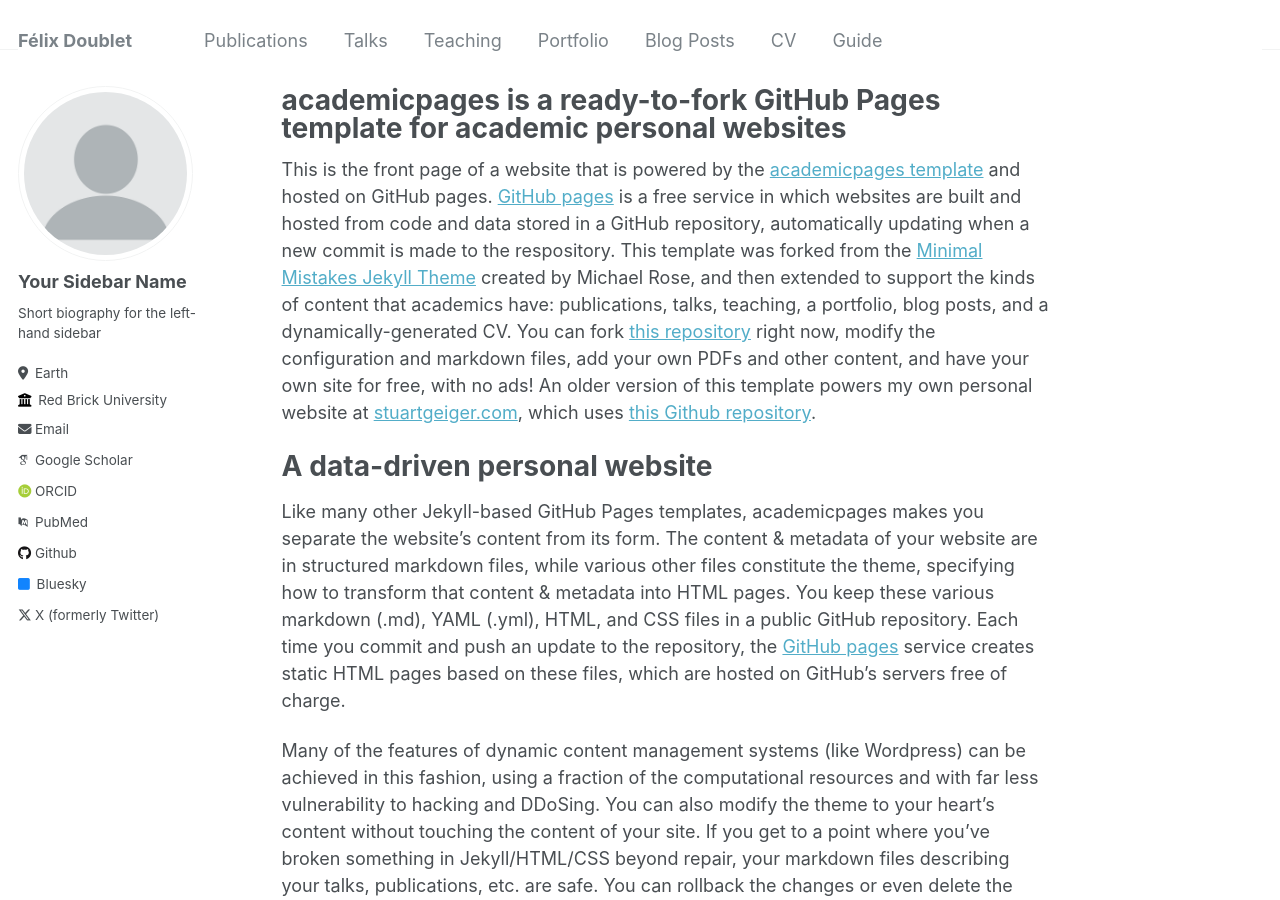
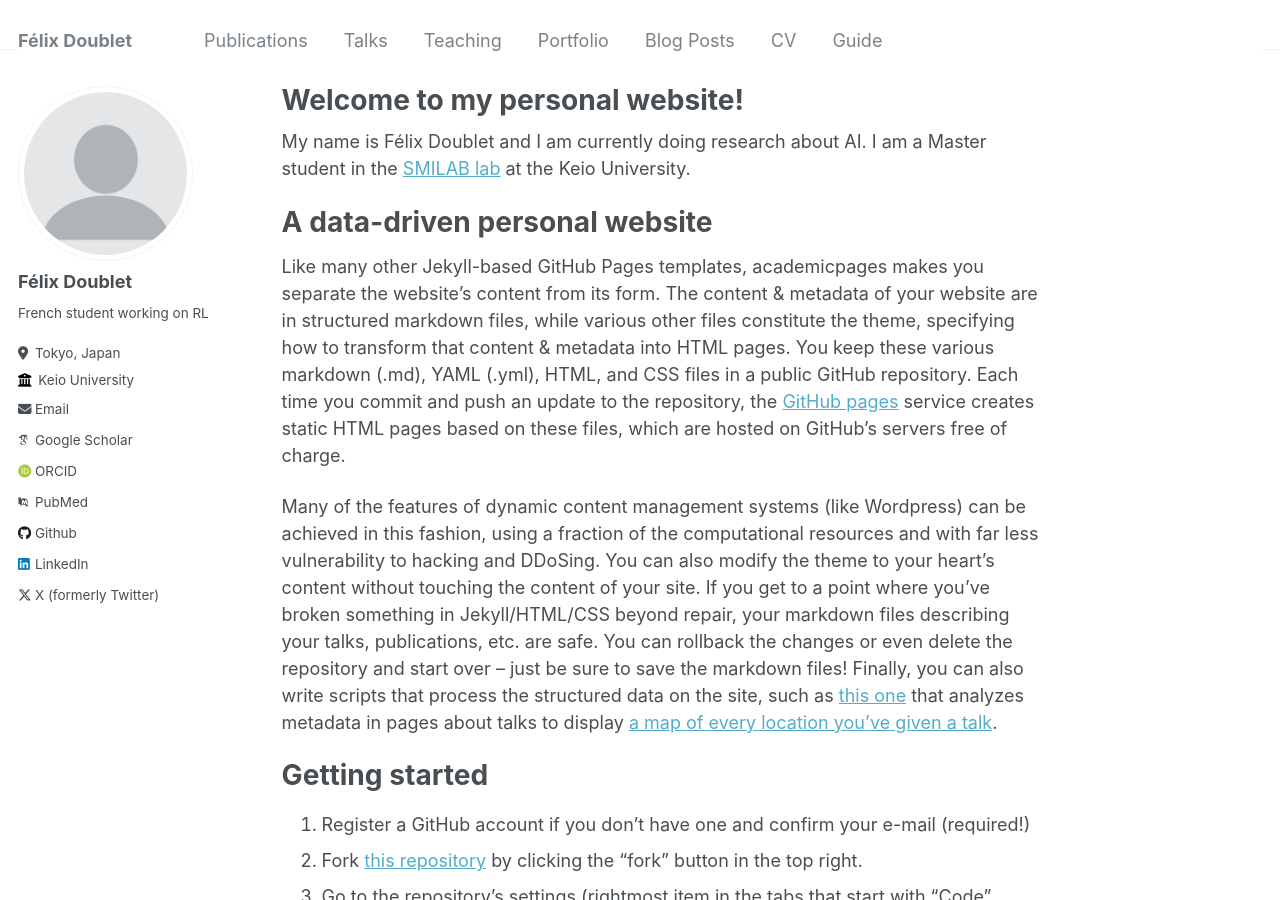
Before and after one commit to FelixDou/FelixDou.github.io, a Jekyll site: the page built from _pages/about.md, in a window 1280 px wide and 900 px high. Built offline with Jekyll 4.4.1, drawn with Linux system fonts in a browser that asks for light colours; some web fonts are replaced; some of the changed text lies outside the part shown.

Commit message:
First info

```diff
--- a/_config.yml
+++ b/_config.yml
@@ -22,13 +22,13 @@ repository: "FelixDou.github.io"
 author:
   # Biographic information
   avatar: "profile.png"
-  name: "Your Sidebar Name"
+  name: "Félix Doublet"
   pronouns: # example: "she/her"
-  bio: "Short biography for the left-hand sidebar"
-  location: "Earth"
-  employer: "Red Brick University"
+  bio: "French student working on RL"
+  location: "Tokyo, Japan"
+  employer: "Keio University"
   uri: # URL
-  email: "none@example.org"
+  email: "felixdoublet@keio.jp"
 
   # Academic websites
   arxiv: # URL - Update with the correct link to your profile
@@ -47,7 +47,7 @@ author:
   stackoverflow: # User number or user number and name (i.e., use "1" or "1/jeff-atwood")
 
   # Social media
-  bluesky: "bsky.app" # Replace this with you Bluesky username
+  bluesky: # Replace this with you Bluesky username
   facebook: # Username
   flickr: # Username
   foursquare: # Username
@@ -56,7 +56,7 @@ author:
   keybase: # Username
   instagram: # Username
   lastfm: # Username
-  linkedin: # Username
+  linkedin: "Félix Doublet" # Username
   mastodon: # URL
   medium: # URL
   pinterest: # Username
--- a/_pages/about.md
+++ b/_pages/about.md
@@ -1,22 +1,22 @@
 ---
 permalink: /
-title: "academicpages is a ready-to-fork GitHub Pages template for academic personal websites"
+title: "Welcome to my personal website!"
 author_profile: true
 redirect_from:
   - /about/
   - /about.html
 ---
 
-This is the front page of a website that is powered by the [academicpages template](https://github.com/academicpages/academicpages.github.io) and hosted on GitHub pages. [GitHub pages](https://pages.github.com) is a free service in which websites are built and hosted from code and data stored in a GitHub repository, automatically updating when a new commit is made to the respository. This template was forked from the [Minimal Mistakes Jekyll Theme](https://mmistakes.github.io/minimal-mistakes/) created by Michael Rose, and then extended to support the kinds of content that academics have: publications, talks, teaching, a portfolio, blog posts, and a dynamically-generated CV. You can fork [this repository](https://github.com/academicpages/academicpages.github.io) right now, modify the configuration and markdown files, add your own PDFs and other content, and have your own site for free, with no ads! An older version of this template powers my own personal website at [stuartgeiger.com](http://stuartgeiger.com), which uses [this Github repository](https://github.com/staeiou/staeiou.github.io).
+My name is Félix Doublet and I am currently doing research about AI. I am a Master student in the [SMILAB lab](https://smilab.org/en/) at the Keio University.
 
-A data-driven personal website
-======
+# A data-driven personal website
+
 Like many other Jekyll-based GitHub Pages templates, academicpages makes you separate the website's content from its form. The content & metadata of your website are in structured markdown files, while various other files constitute the theme, specifying how to transform that content & metadata into HTML pages. You keep these various markdown (.md), YAML (.yml), HTML, and CSS files in a public GitHub repository. Each time you commit and push an update to the repository, the [GitHub pages](https://pages.github.com/) service creates static HTML pages based on these files, which are hosted on GitHub's servers free of charge.
 
 Many of the features of dynamic content management systems (like Wordpress) can be achieved in this fashion, using a fraction of the computational resources and with far less vulnerability to hacking and DDoSing. You can also modify the theme to your heart's content without touching the content of your site. If you get to a point where you've broken something in Jekyll/HTML/CSS beyond repair, your markdown files describing your talks, publications, etc. are safe. You can rollback the changes or even delete the repository and start over -- just be sure to save the markdown files! Finally, you can also write scripts that process the structured data on the site, such as [this one](https://github.com/academicpages/academicpages.github.io/blob/master/talkmap.ipynb) that analyzes metadata in pages about talks to display [a map of every location you've given a talk](https://academicpages.github.io/talkmap.html).
 
-Getting started
-======
+# Getting started
+
 1. Register a GitHub account if you don't have one and confirm your e-mail (required!)
 1. Fork [this repository](https://github.com/academicpages/academicpages.github.io) by clicking the "fork" button in the top right.
 1. Go to the repository's settings (rightmost item in the tabs that start with "Code", should be below "Unwatch"). Rename the repository "[your GitHub username].github.io", which will also be your website's URL.
@@ -24,26 +24,25 @@ Getting started
 1. Upload any files (like PDFs, .zip files, etc.) to the files/ directory. They will appear at https://[your GitHub username].github.io/files/example.pdf.
 1. Check status by going to the repository settings, in the "GitHub pages" section
 
-Site-wide configuration
-------
-The main configuration file for the site is in the base directory in [_config.yml](https://github.com/academicpages/academicpages.github.io/blob/master/_config.yml), which defines the content in the sidebars and other site-wide features. You will need to replace the default variables with ones about yourself and your site's github repository. The configuration file for the top menu is in [_data/navigation.yml](https://github.com/academicpages/academicpages.github.io/blob/master/_data/navigation.yml). For example, if you don't have a portfolio or blog posts, you can remove those items from that navigation.yml file to remove them from the header.
+## Site-wide configuration
 
-Create content & metadata
-------
-For site content, there is one markdown file for each type of content, which are stored in directories like _publications, _talks, _posts, _teaching, or _pages. For example, each talk is a markdown file in the [_talks directory](https://github.com/academicpages/academicpages.github.io/tree/master/_talks). At the top of each markdown file is structured data in YAML about the talk, which the theme will parse to do lots of cool stuff. The same structured data about a talk is used to generate the list of talks on the [Talks page](https://academicpages.github.io/talks), each [individual page](https://academicpages.github.io/talks/2012-03-01-talk-1) for specific talks, the talks section for the [CV page](https://academicpages.github.io/cv), and the [map of places you've given a talk](https://academicpages.github.io/talkmap.html) (if you run this [python file](https://github.com/academicpages/academicpages.github.io/blob/master/talkmap.py) or [Jupyter notebook](https://github.com/academicpages/academicpages.github.io/blob/master/talkmap.ipynb), which creates the HTML for the map based on the contents of the _talks directory).
+The main configuration file for the site is in the base directory in [\_config.yml](https://github.com/academicpages/academicpages.github.io/blob/master/_config.yml), which defines the content in the sidebars and other site-wide features. You will need to replace the default variables with ones about yourself and your site's github repository. The configuration file for the top menu is in [\_data/navigation.yml](https://github.com/academicpages/academicpages.github.io/blob/master/_data/navigation.yml). For example, if you don't have a portfolio or blog posts, you can remove those items from that navigation.yml file to remove them from the header.
+
+## Create content & metadata
+
+For site content, there is one markdown file for each type of content, which are stored in directories like \_publications, \_talks, \_posts, \_teaching, or \_pages. For example, each talk is a markdown file in the [\_talks directory](https://github.com/academicpages/academicpages.github.io/tree/master/_talks). At the top of each markdown file is structured data in YAML about the talk, which the theme will parse to do lots of cool stuff. The same structured data about a talk is used to generate the list of talks on the [Talks page](https://academicpages.github.io/talks), each [individual page](https://academicpages.github.io/talks/2012-03-01-talk-1) for specific talks, the talks section for the [CV page](https://academicpages.github.io/cv), and the [map of places you've given a talk](https://academicpages.github.io/talkmap.html) (if you run this [python file](https://github.com/academicpages/academicpages.github.io/blob/master/talkmap.py) or [Jupyter notebook](https://github.com/academicpages/academicpages.github.io/blob/master/talkmap.ipynb), which creates the HTML for the map based on the contents of the \_talks directory).
 
 **Markdown generator**
 
-I have also created [a set of Jupyter notebooks](https://github.com/academicpages/academicpages.github.io/tree/master/markdown_generator
-) that converts a CSV containing structured data about talks or presentations into individual markdown files that will be properly formatted for the academicpages template. The sample CSVs in that directory are the ones I used to create my own personal website at stuartgeiger.com. My usual workflow is that I keep a spreadsheet of my publications and talks, then run the code in these notebooks to generate the markdown files, then commit and push them to the GitHub repository.
+I have also created [a set of Jupyter notebooks](https://github.com/academicpages/academicpages.github.io/tree/master/markdown_generator) that converts a CSV containing structured data about talks or presentations into individual markdown files that will be properly formatted for the academicpages template. The sample CSVs in that directory are the ones I used to create my own personal website at stuartgeiger.com. My usual workflow is that I keep a spreadsheet of my publications and talks, then run the code in these notebooks to generate the markdown files, then commit and push them to the GitHub repository.
 
-How to edit your site's GitHub repository
-------
+## How to edit your site's GitHub repository
+
 Many people use a git client to create files on their local computer and then push them to GitHub's servers. If you are not familiar with git, you can directly edit these configuration and markdown files directly in the github.com interface. Navigate to a file (like [this one](https://github.com/academicpages/academicpages.github.io/blob/master/_talks/2012-03-01-talk-1.md) and click the pencil icon in the top right of the content preview (to the right of the "Raw | Blame | History" buttons). You can delete a file by clicking the trashcan icon to the right of the pencil icon. You can also create new files or upload files by navigating to a directory and clicking the "Create new file" or "Upload files" buttons.
 
 Example: editing a markdown file for a talk
 ![Editing a markdown file for a talk](/images/editing-talk.png)
 
-For more info
-------
+## For more info
+
 More info about configuring academicpages can be found in [the guide](https://academicpages.github.io/markdown/). The [guides for the Minimal Mistakes theme](https://mmistakes.github.io/minimal-mistakes/docs/configuration/) (which this theme was forked from) might also be helpful.
```
